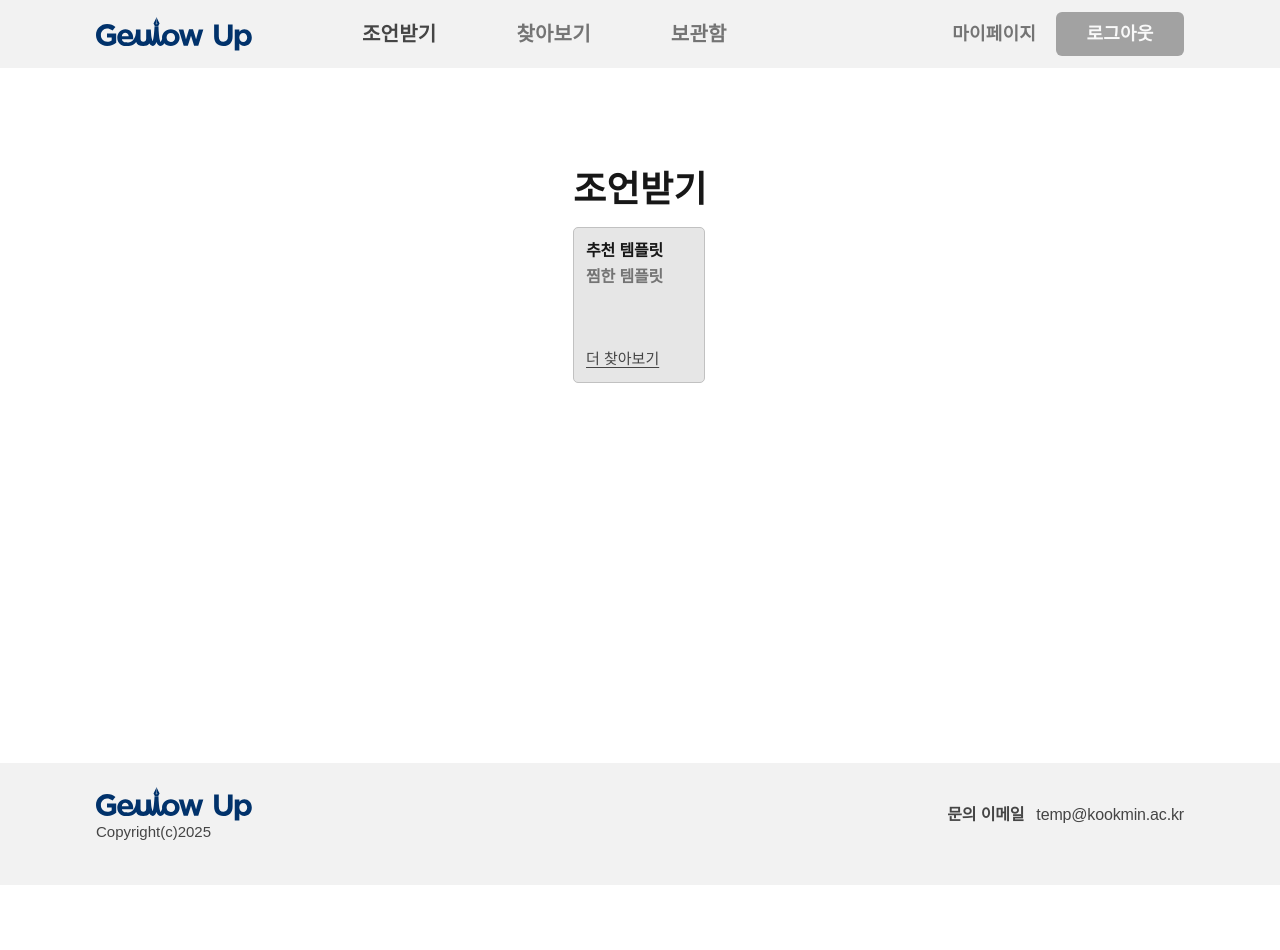
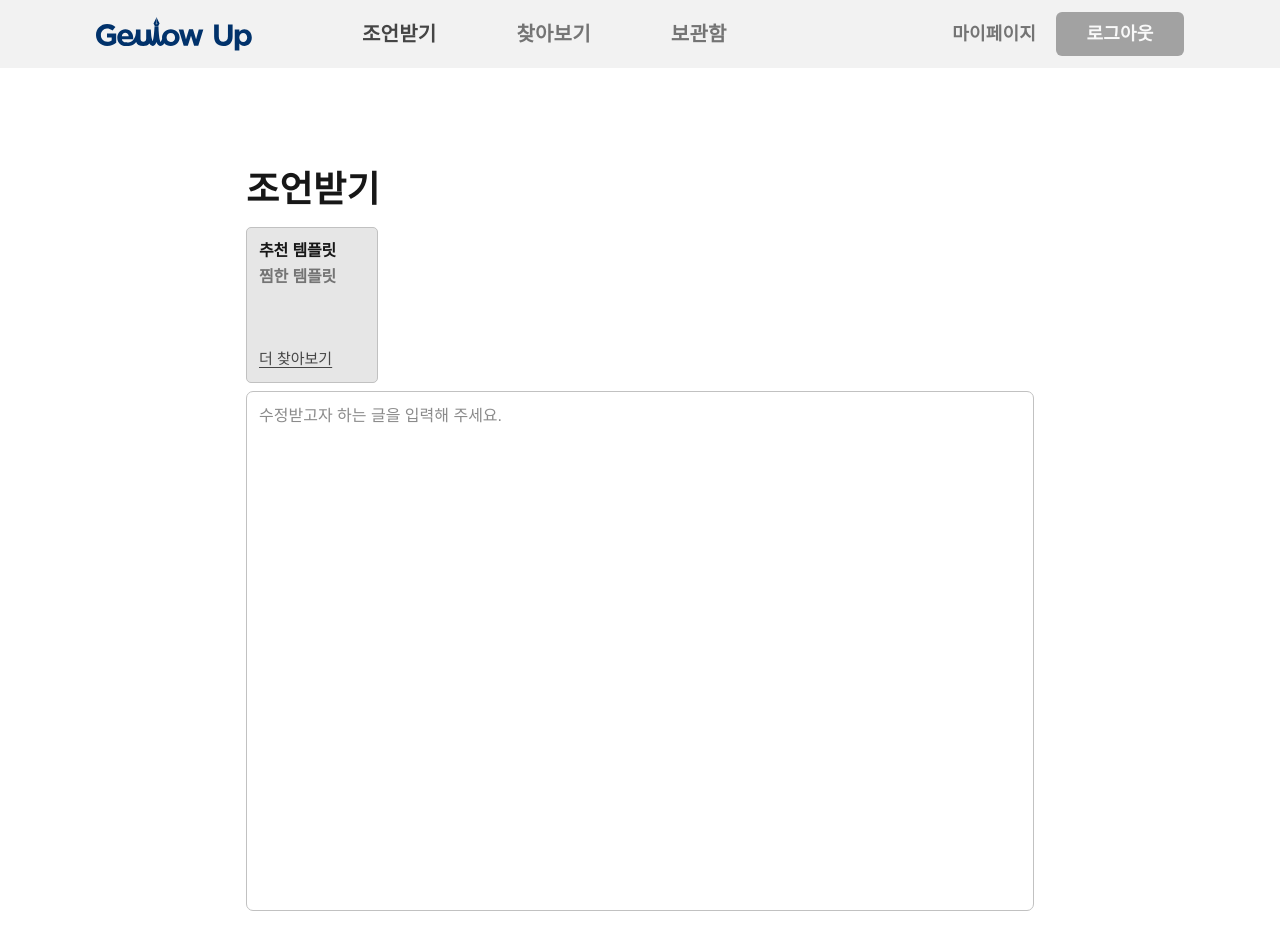
Before and after one commit to 2025-1-alpha/fe_geulowup, a Next.js app: page /advice in a window 1280 px wide. Shown: the top 950 px of the page. Before the commit the page ends 885 px from the top, so only its background shows below. Built offline with nearby package versions, Linux system fonts and the light colour scheme; a web font is replaced by a local one.

Commit message:
feat: Spacing 공통 컴포넌트 생성

```diff
--- a/src/app/(layout)/advice/_components/AdviceEditor/index.tsx
+++ b/src/app/(layout)/advice/_components/AdviceEditor/index.tsx
@@ -1,3 +1,4 @@
+import { Spacing } from '@/components/ui/Spacing';
 import AdviceInputArea from '../AdviceInputArea';
 import RecommendTemplates from '../RecommendTemplates';
 
@@ -8,6 +9,7 @@ export default function AdviceEditor() {
       <section>
         <section className="flex flex-col">
           <RecommendTemplates />
+          <Spacing size={8} />
           <AdviceInputArea></AdviceInputArea>
         </section>
         {/* 수정 결과 */}
--- a/src/app/(layout)/advice/_components/AdviceInputArea/index.tsx
+++ b/src/app/(layout)/advice/_components/AdviceInputArea/index.tsx
@@ -1,7 +1,7 @@
 export default function AdviceInputArea() {
   return (
-    <section>
-      <section></section>
-    </section>
+    <form className="border-layout-grey3 flex h-[520px] w-[788px] flex-col rounded-[7px] border p-3">
+      <input type="input" placeholder="수정받고자 하는 글을 입력해 주세요."></input>
+    </form>
   );
 }
--- a/src/app/(layout)/advice/_components/RecommendTemplates/index.tsx
+++ b/src/app/(layout)/advice/_components/RecommendTemplates/index.tsx
@@ -11,6 +11,11 @@ export default function RecommendTemplates() {
 
   const [asideState, setAsideState] = useState('recommend');
 
+  const handleAside = (label: string) => {
+    setAsideState(label);
+    // 선택에 맞춰서 카드 리스트 api 연결
+  };
+
   return (
     <section className="flex">
       <aside className="bg-layout-grey2 border-layout-grey3 flex h-[156px] w-[132px] flex-col justify-between rounded-[5px] border p-3">
@@ -18,7 +23,7 @@ export default function RecommendTemplates() {
           {asideList.map((item) => (
             <button
               key={item.label}
-              onClick={() => setAsideState(item.label)}
+              onClick={() => handleAside(item.label)}
               className={`body-sst text-left ${asideState === item.label ? 'text-layout-grey7' : 'text-layout-grey5'}`}
             >
               {item.text}
--- a/src/app/(layout)/advice/page.tsx
+++ b/src/app/(layout)/advice/page.tsx
@@ -1,10 +1,12 @@
+import { Spacing } from '@/components/ui/Spacing';
 import AdviceEditor from './_components/AdviceEditor';
 
 export default function Advice() {
   return (
     <section className="flex flex-col items-center">
       <section className="mx-[96px] mb-60 max-w-[1320px] items-start">
-        <p className="title-lg text-layout-grey7 mb-4">조언받기</p>
+        <p className="title-lg text-layout-grey7">조언받기</p>
+        <Spacing size={16} />
         <AdviceEditor />
       </section>
     </section>
--- /dev/null
+++ b/src/components/ui/Spacing/index.tsx
@@ -0,0 +1,14 @@
+import React from 'react';
+
+interface SpacingProps {
+  size: number;
+  horizontal?: boolean;
+}
+
+export function Spacing({ size, horizontal = false }: SpacingProps) {
+  const style = horizontal
+    ? { width: `${size}px`, minWidth: `${size}px` }
+    : { height: `${size}px`, minHeight: `${size}px` };
+
+  return <div style={style} />;
+}
```
